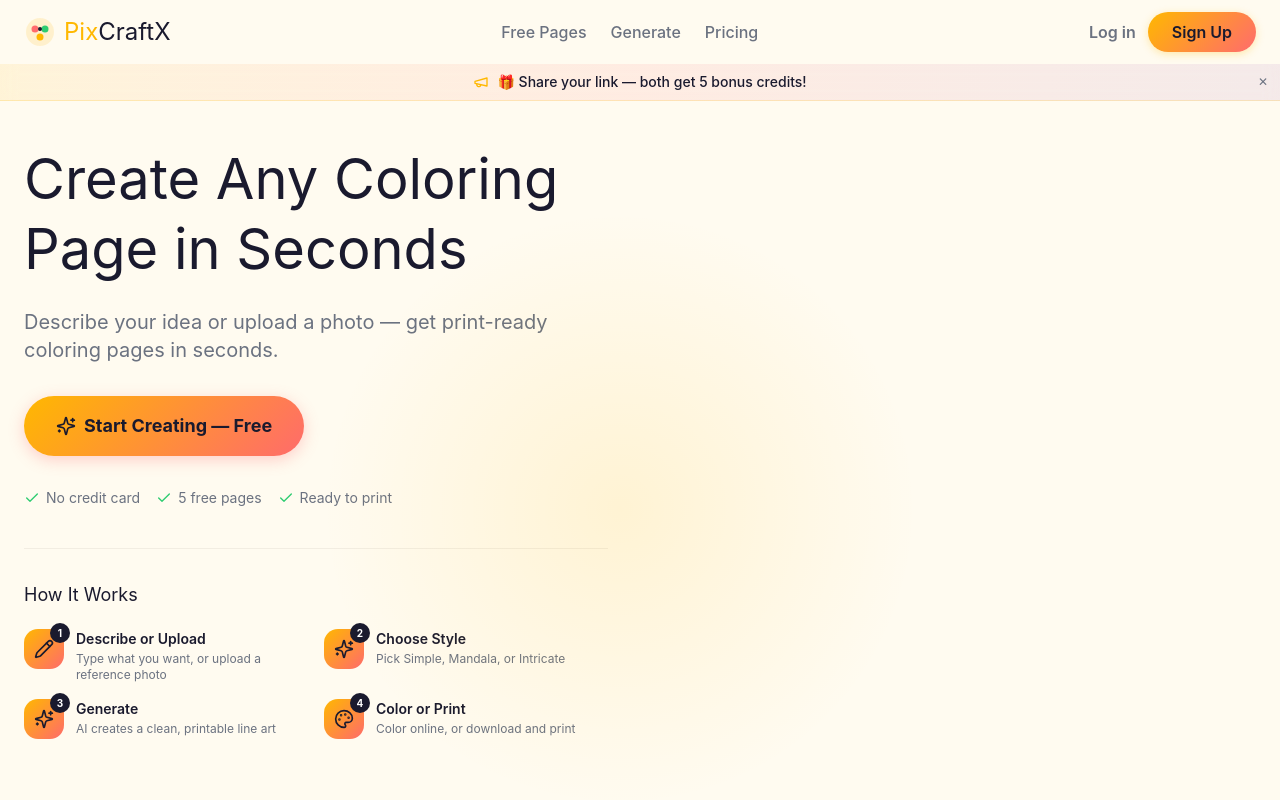
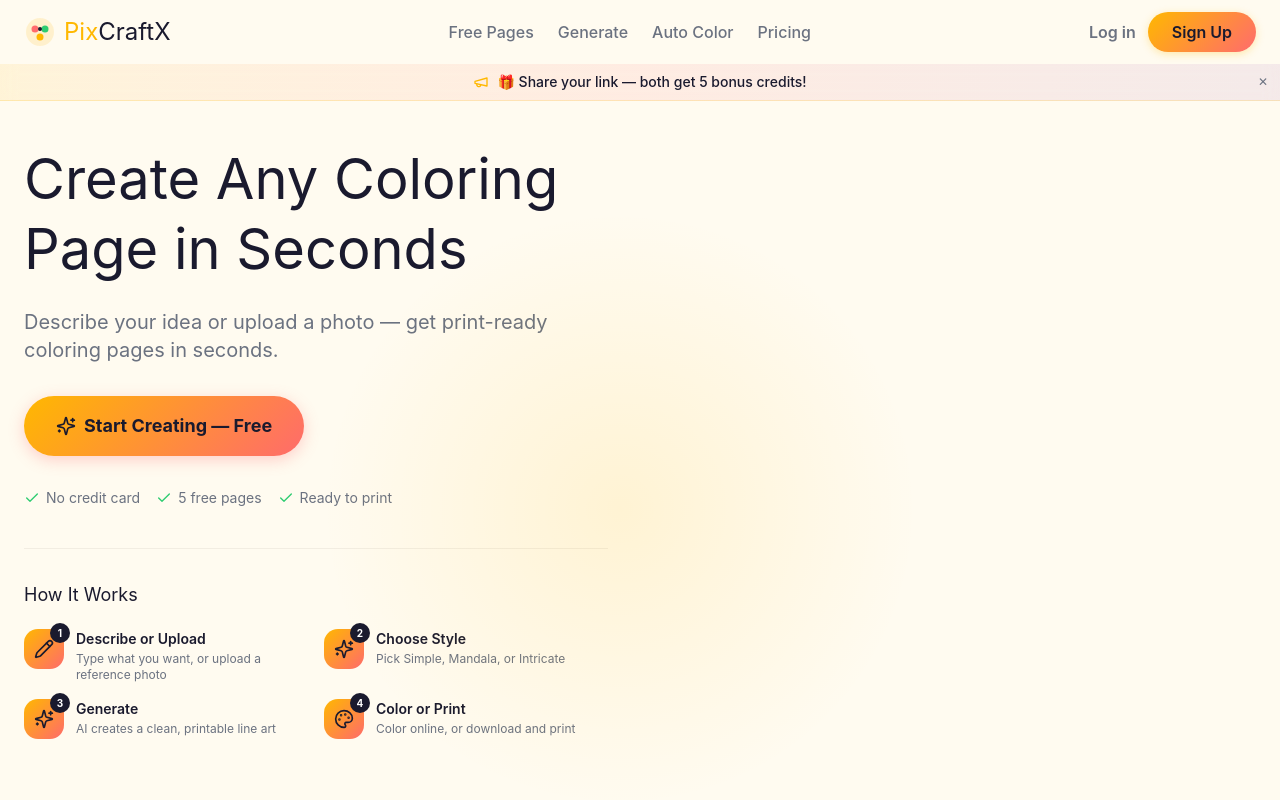
Before and after one commit to rinbs1120/pixcraftx, a Next.js app: page / in a window 1280 px wide. Shown: the top 800 px of the page. Built offline with nearby package versions, Linux system fonts and the light colour scheme; no server answers; a web font is replaced by a local one.

Commit message:
fix: add Auto Color link to navbar (was missing from previous commit)

```diff
--- a/src/components/navbar.tsx
+++ b/src/components/navbar.tsx
@@ -72,6 +72,10 @@ export function Navbar() {
             <Link href="/generate" className="text-muted-foreground hover:text-primary transition-colors font-medium">
               Generate
             </Link>
+            <Link href="/auto-color" className="text-muted-foreground hover:text-primary transition-colors font-medium"
+            >
+              Auto Color
+            </Link>
             {isSignedIn && (
               <Link href="/history" className="text-muted-foreground hover:text-primary transition-colors font-medium">
                 My Pages
@@ -136,6 +140,9 @@ export function Navbar() {
             <Link href="/generate" className="text-xl font-semibold text-foreground hover:text-primary transition-colors" onClick={() => setMobileMenuOpen(false)}>
               Generate
             </Link>
+            <Link href="/auto-color" className="text-xl font-semibold text-foreground hover:text-primary transition-colors" onClick={() => setMobileMenuOpen(false)}>
+              Auto Color
+            </Link>
             {isSignedIn && (
               <Link href="/history" className="text-xl font-semibold text-foreground hover:text-primary transition-colors" onClick={() => setMobileMenuOpen(false)}>
                 My Pages
```
